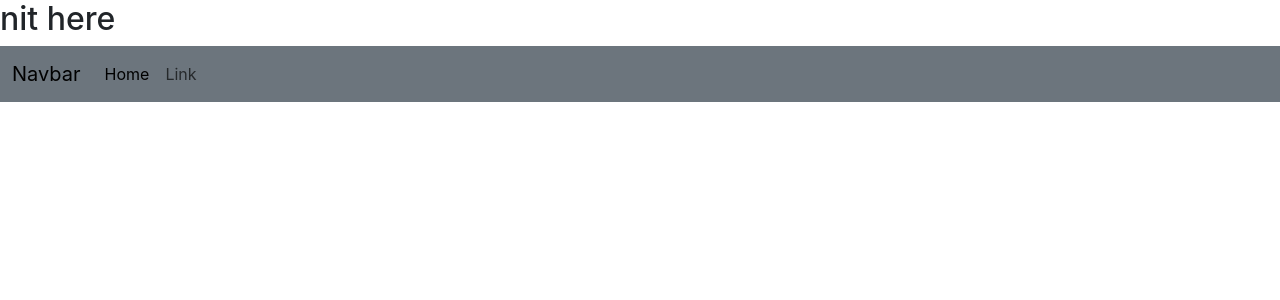
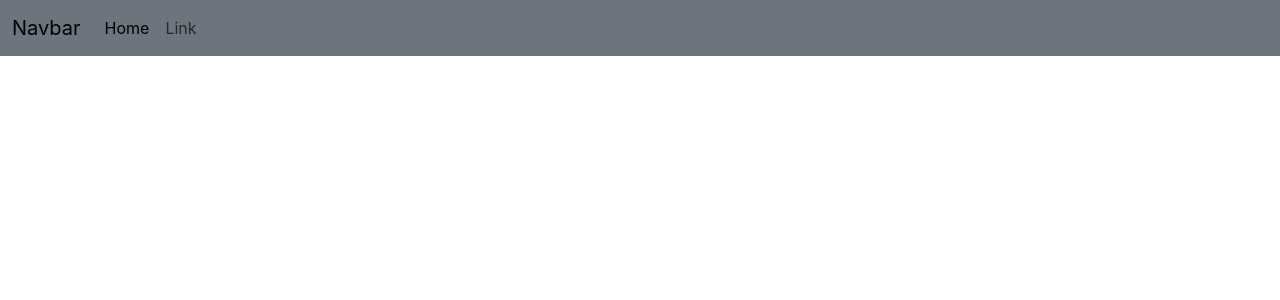
Before and after one commit to nitesh32/nit_folio, a React (Create React App) app: page / in a window 1280 px wide. Shown: the top 300 px of the page. Built offline with nearby package versions, Linux system fonts and the light colour scheme.

Commit message:
working with refresh

```diff
--- a/src/App.js
+++ b/src/App.js
@@ -4,7 +4,6 @@ import Bar from './components/Bar';
 function App() {
   return (
     <>
-    <h2>nit here </h2>
     <Bar/>
 
     </>
```
Also changed, not shown: 1 other file (tests, documents, lock files or other folders).
